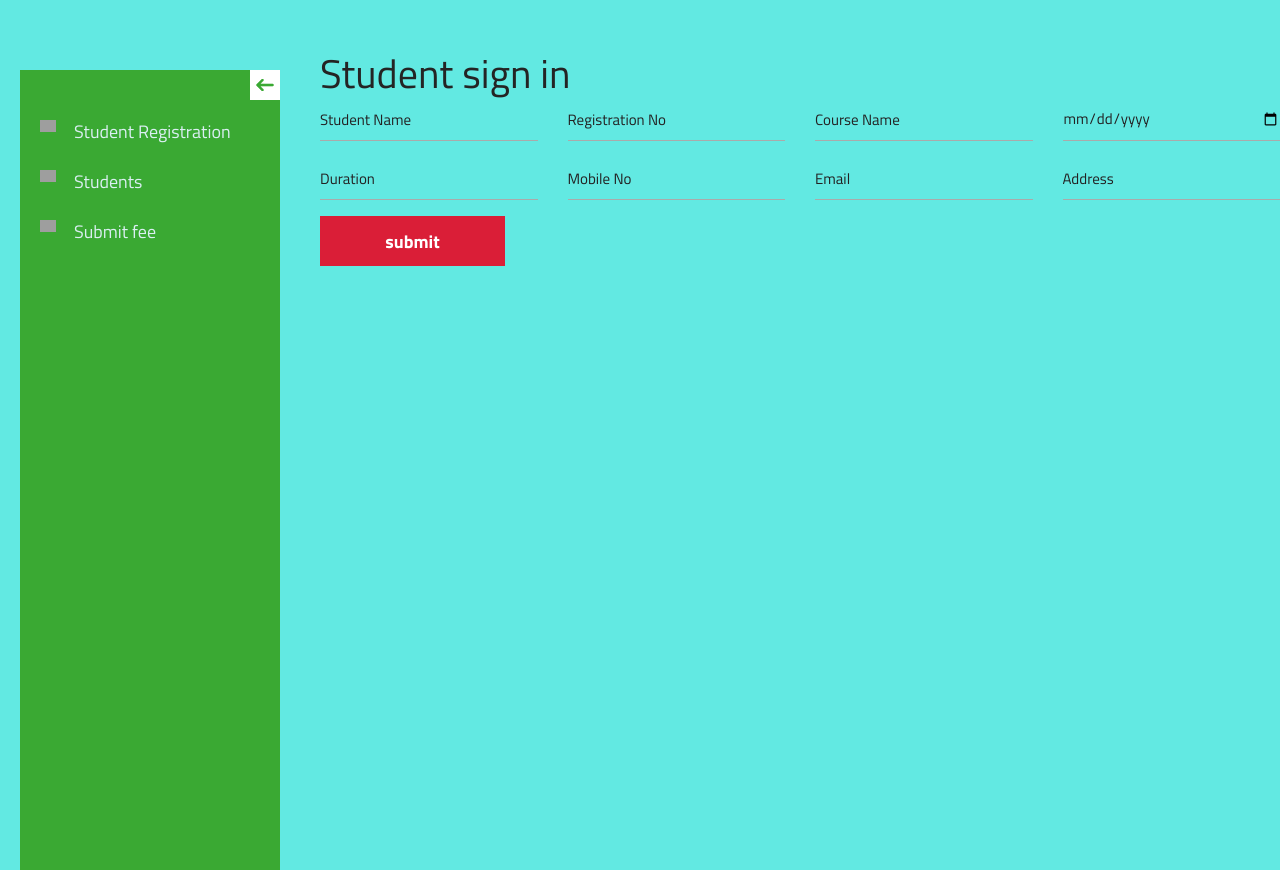
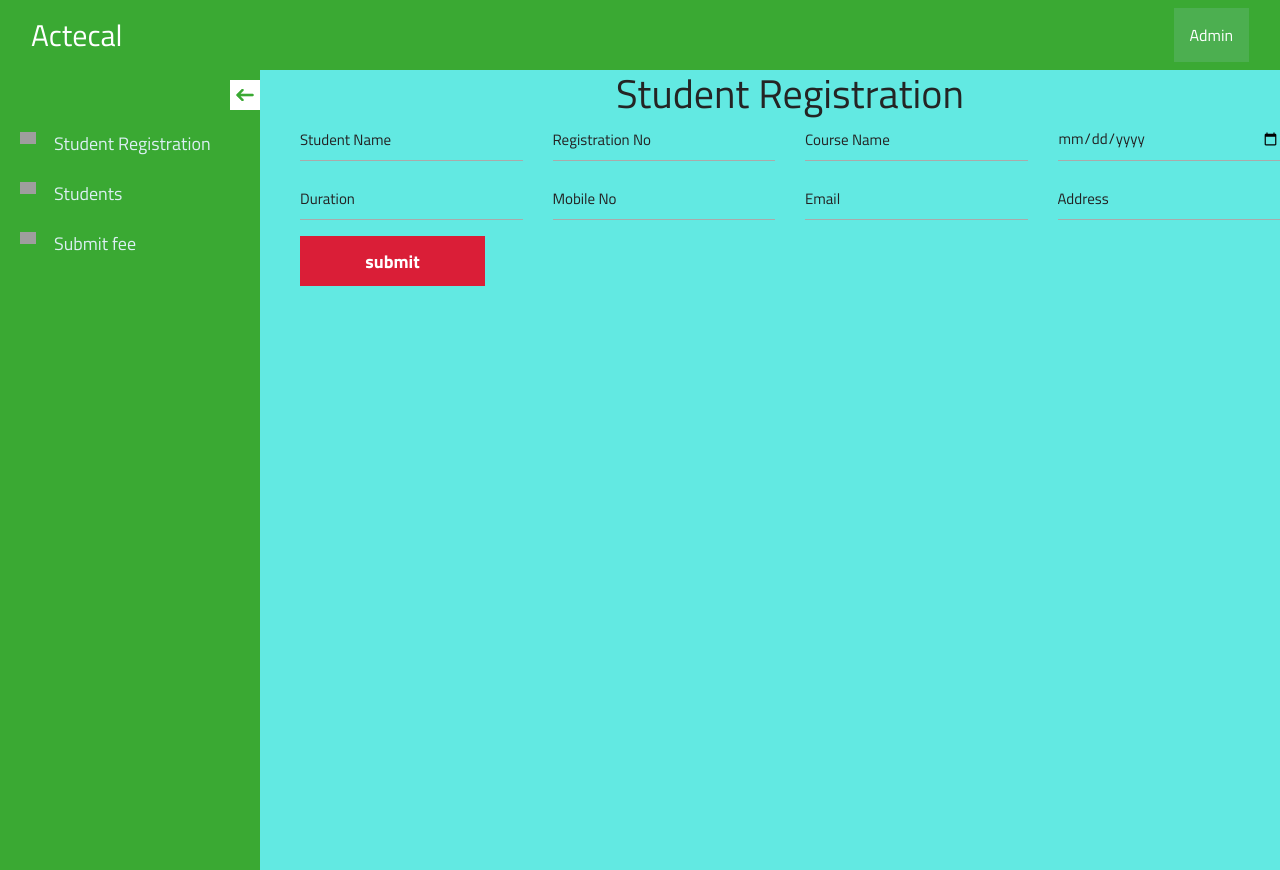
Before and after one commit to sohanActecal/student_regestration, a Flask app: page /add-student in a window 1280 px wide. Run offline with Flask 2, Linux system fonts and the light colour scheme; some libraries are stand-ins or nearby versions; grey boxes are pictures that could not be loaded.

Commit message:
some changes in  pages

```diff
--- a/app.py
+++ b/app.py
@@ -1,10 +1,10 @@
-from flask import Flask, redirect, url_for, request, render_template
+from flask import Flask, redirect, url_for, request, render_template, session
 import json
 from flask_mysqldb import MySQL
 
 app = Flask(__name__)
 
-
+app.secret_key = 'your secret key'
 database_conn= open("config.json", 'r')
 configuration= json.load(database_conn)
 app.config['MYSQL_HOST'] = configuration['host']
@@ -15,7 +15,7 @@ app.config['MYSQL_DB'] = configuration['database']
 mysql = MySQL(app)
 
 
-
+# -----------------student registration -----------------------------
 @app.route('/add-student',methods=['GET','POST'])
 def storeData():
     cur = mysql.connection.cursor()
@@ -37,18 +37,14 @@ def storeData():
 
     return render_template("form.html")
 
-
+#----------------student detail---------------
 @app.route('/')
 def studentDetail():
     cur = mysql.connection.cursor()
     cur.execute("SELECT * from signin_detail")
     result = cur.fetchall()
-
-
-
-
     return render_template("detail.html", result=result)
-
+#-----------fee------------
 @app.route('/fee')
 def fee():
     cur = mysql.connection.cursor()
@@ -56,5 +52,31 @@ def fee():
     result = cur.fetchall()
     return render_template("fee.html", result=result)
 
+#-------------admin login---------------------
+@app.route('/login', methods =['GET', 'POST'])
+def login():
+    if request.method == 'POST' and 'user_name' in request.form and 'password' in request.form:
+        username = request.form['user_name']
+        password = request.form['password']
+        cursor = mysql.connection.cursor()
+        cursor.execute('SELECT * FROM admin_login WHERE user_name = % s AND password = % s', (username, password, ))
+        account = cursor.fetchone()
+        if account:
+            session['loggedin'] = True
+
+            return render_template('login.html',mag=msg)
+
+        else:
+            msg="login Successfully"
+            return render_template('login.html',mag=msg)
+    return render_template('login.html')
+
+@app.route('/logout')
+def logout():
+    session.pop('loggedin', None)
+    session.pop('id', None)
+    session.pop('username', None)
+    return redirect(url_for('login'))
+
 if __name__ == '__main__':
 	app.run(debug=True)
--- a/templates/base.html
+++ b/templates/base.html
@@ -12,10 +12,7 @@
         <link rel="stylesheet" href="../static/css/style.css">
         <link rel="stylesheet" href="../static/css/responsive.css">
         <style>
-            body{
-                margin-top: 50px;
-                margin-left: 20px;
-            }
+
             table {
   font-family: arial, sans-serif;
   border-collapse: collapse;
@@ -41,11 +38,79 @@ td, th {
 tr:nth-child(even) {
   background-color: #dddddd;
 }
+.navbar{
+  background-color: #3aa933;
+}
+.navbar-brand{
+  color: rgb(255, 255, 255);
+  font-size: 30px;
+}
+.navbar-nav,li,a{
+  color: rgb(247, 245, 245);
+  font-size: 30px;
+  font-style:solid;
+  display: inline;
+}
+.dropbtn {
+  background-color: #4CAF50;
+  color: rgb(255, 255, 255);
+  padding: 16px;
+  font-size: 16px;
+  border: none;
+  cursor: pointer;
+}
+
+.dropdown {
+  position: relative;
+  display: inline-block;
+}
+
+.dropdown-content {
+  display: none;
+  position: absolute;
+  right: 0;
+  background-color:#fafafa;
+  min-width: 160px;
+  box-shadow: 0px 8px 16px 0px rgba(0,0,0,0.2);
+  z-index: 1;
+}
+
+.dropdown-content a {
+  color: black;
+  padding: 12px 16px;
+  text-decoration: none;
+  display: block;
+}
+
+.dropdown-content a:hover {background-color: #3e8e41;}
+
+.dropdown:hover .dropdown-content {
+  display: block;
+}
+
+.dropdown:hover .dropbtn {
+  background-color: #3e8e41;
+}
  </style>
 
 </head>
 <body>
-
+  <nav class="navbar navbar-default">
+    <div class="container-fluid">
+      <div class="navbar-header">
+        <a class="navbar-brand" href="/add-student">Actecal</a>
+      </div>
+      <ul class="nav navbar-nav">
+        <div class="dropdown">
+          <button class="dropbtn">Admin</button>
+          <div class="dropdown-content">
+          <a href="/login">login</a>
+          <a href="/logout">logout </a>
+          </div>
+        </div>
+      </ul>
+    </div>
+  </nav>
 <div class="main_page">
     <div class="container-lg main-inner">
         <aside class="main-sidebar sidebar-dark-primary">
--- /dev/null
+++ b/templates/error.html
@@ -0,0 +1,5 @@
+{% extends "base.html" %}
+{% block content %}
+
+<h4 style="margin-left: 300px;">"invalid user name and password"</h4>
+{% endblock %}
--- a/templates/form.html
+++ b/templates/form.html
@@ -4,7 +4,7 @@
 <form action="add-student"  method="POST">
     <div class="panel">
         <div class="formbox-policy">
-            <h1>Student sign in </h1>
+            <h1 align="center">Student Registration</h1>
              <div class="row">
                    <!-- <div class="col-md-3 col-sm-6">
                     <div class="form-group">
--- /dev/null
+++ b/templates/success.html
@@ -0,0 +1,5 @@
+{% extends "base.html" %}
+{% block content %}
+
+<h4 style="margin-left: 500px;margin-top:100px;color: rgb(5, 9, 238);" >"login successfully"</h4>
+{% endblock %}
```
Also changed, not shown: templates/login.html (added, +34 -0 lines).
